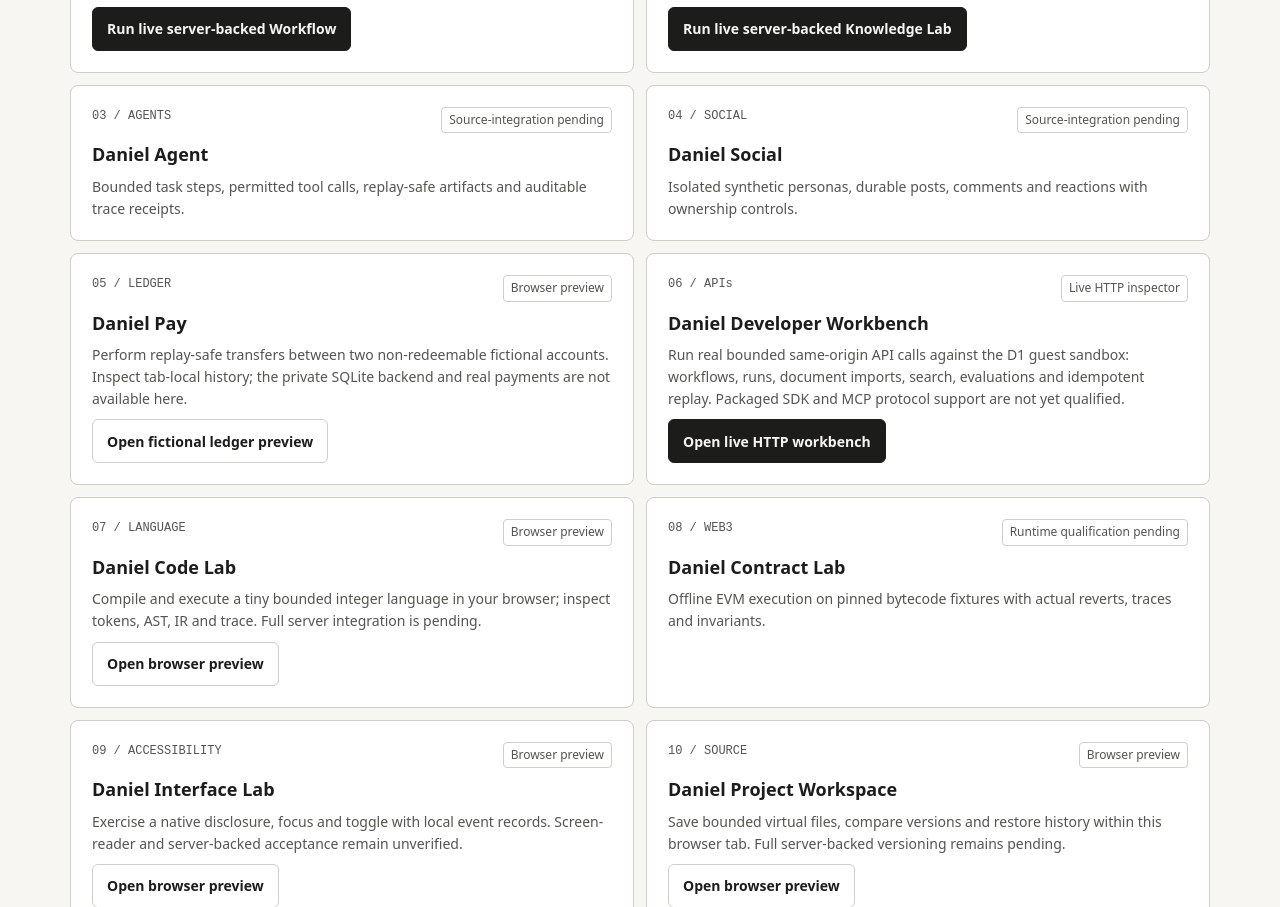
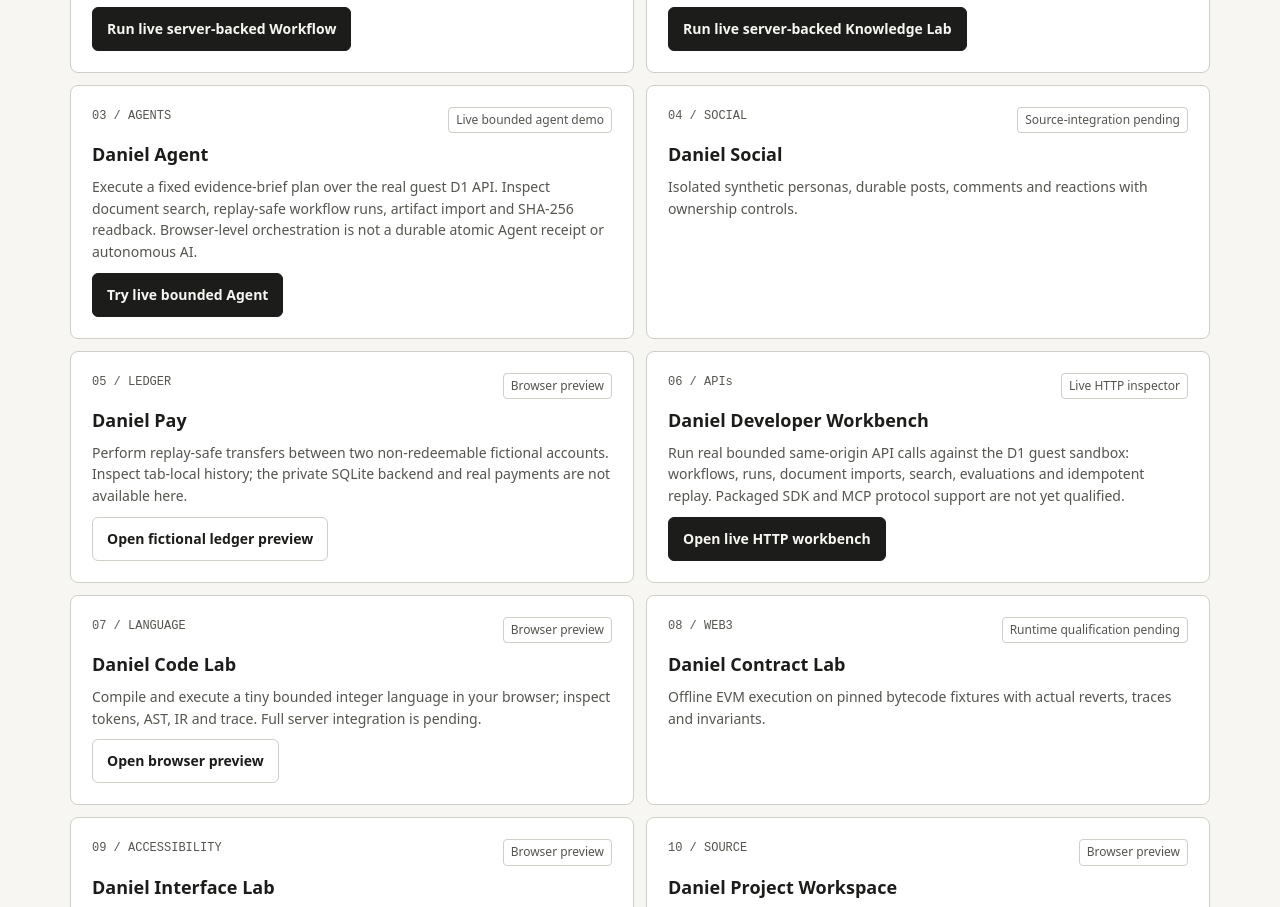
Before and after one commit to jemueldaniel/danielcodes, a plain HTML site: page apps/index.html in a window 1280 px wide. Shown: the part 958-1865 px from the top of the page. Drawn offline with Linux system fonts and the light colour scheme.

Commit message:
Link verified live bounded Agent without full agent-server claims [skip ci]

```diff
--- a/apps/index.html
+++ b/apps/index.html
@@ -26,7 +26,7 @@
 <div class="grid" id="appGrid">
 <article class="card"><div class="card-top"><span class="num">01 / AUTOMATION</span><span class="tag">Browser preview</span></div><h3>Daniel Workflow Studio</h3><p>Configure a deterministic four-step text workflow, inspect every step and save a tab-local draft. This card's preview uses browser-only storage; the separate live guest studio saves workflows and results to D1.</p><button class="btn" type="button" data-open="workflow">Open browser preview</button><a class="btn primary" href="/apps/live/#workflow">Run live server-backed Workflow</a></article>
 <article class="card"><div class="card-top"><span class="num">02 / AI SYSTEMS</span><span class="tag">Browser preview</span></div><h3>Daniel Knowledge &amp; Evaluation Lab</h3><p>Run real lexical text search against a bounded local corpus and a measurable expected-hit case. No embeddings or server persistence are implied.</p><button class="btn" type="button" data-open="lab">Open browser preview</button><a class="btn primary" href="/apps/live/#knowledge">Run live server-backed Knowledge Lab</a></article>
-<article class="card"><div class="card-top"><span class="num">03 / AGENTS</span><span class="tag">Source-integration pending</span></div><h3>Daniel Agent</h3><p>Bounded task steps, permitted tool calls, replay-safe artifacts and auditable trace receipts.</p></article>
+<article class="card"><div class="card-top"><span class="num">03 / AGENTS</span><span class="tag">Live bounded agent demo</span></div><h3>Daniel Agent</h3><p>Execute a fixed evidence-brief plan over the real guest D1 API. Inspect document search, replay-safe workflow runs, artifact import and SHA-256 readback. Browser-level orchestration is not a durable atomic Agent receipt or autonomous AI.</p><a class="btn primary" href="/apps/agent/">Try live bounded Agent</a></article>
 <article class="card"><div class="card-top"><span class="num">04 / SOCIAL</span><span class="tag">Source-integration pending</span></div><h3>Daniel Social</h3><p>Isolated synthetic personas, durable posts, comments and reactions with ownership controls.</p></article>
 <article class="card"><div class="card-top"><span class="num">05 / LEDGER</span><span class="tag">Browser preview</span></div><h3>Daniel Pay</h3><p>Perform replay-safe transfers between two non-redeemable fictional accounts. Inspect tab-local history; the private SQLite backend and real payments are not available here.</p><a class="btn" href="/apps/pay/">Open fictional ledger preview</a></article>
 <article class="card"><div class="card-top"><span class="num">06 / APIs</span><span class="tag">Live HTTP inspector</span></div><h3>Daniel Developer Workbench</h3><p>Run real bounded same-origin API calls against the D1 guest sandbox: workflows, runs, document imports, search, evaluations and idempotent replay. Packaged SDK and MCP protocol support are not yet qualified.</p><a class="btn primary" href="/apps/workbench/">Open live HTTP workbench</a></article>
```
